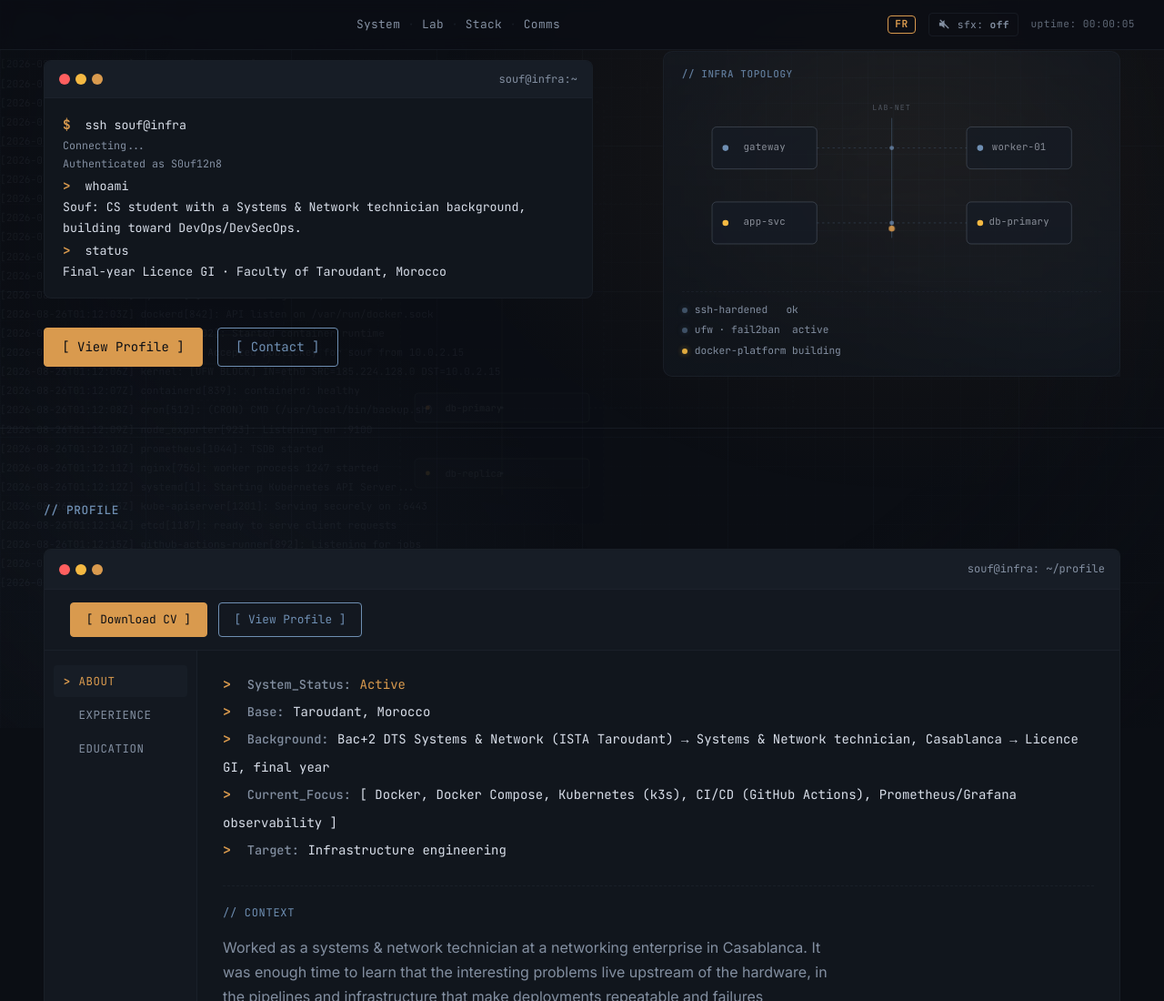
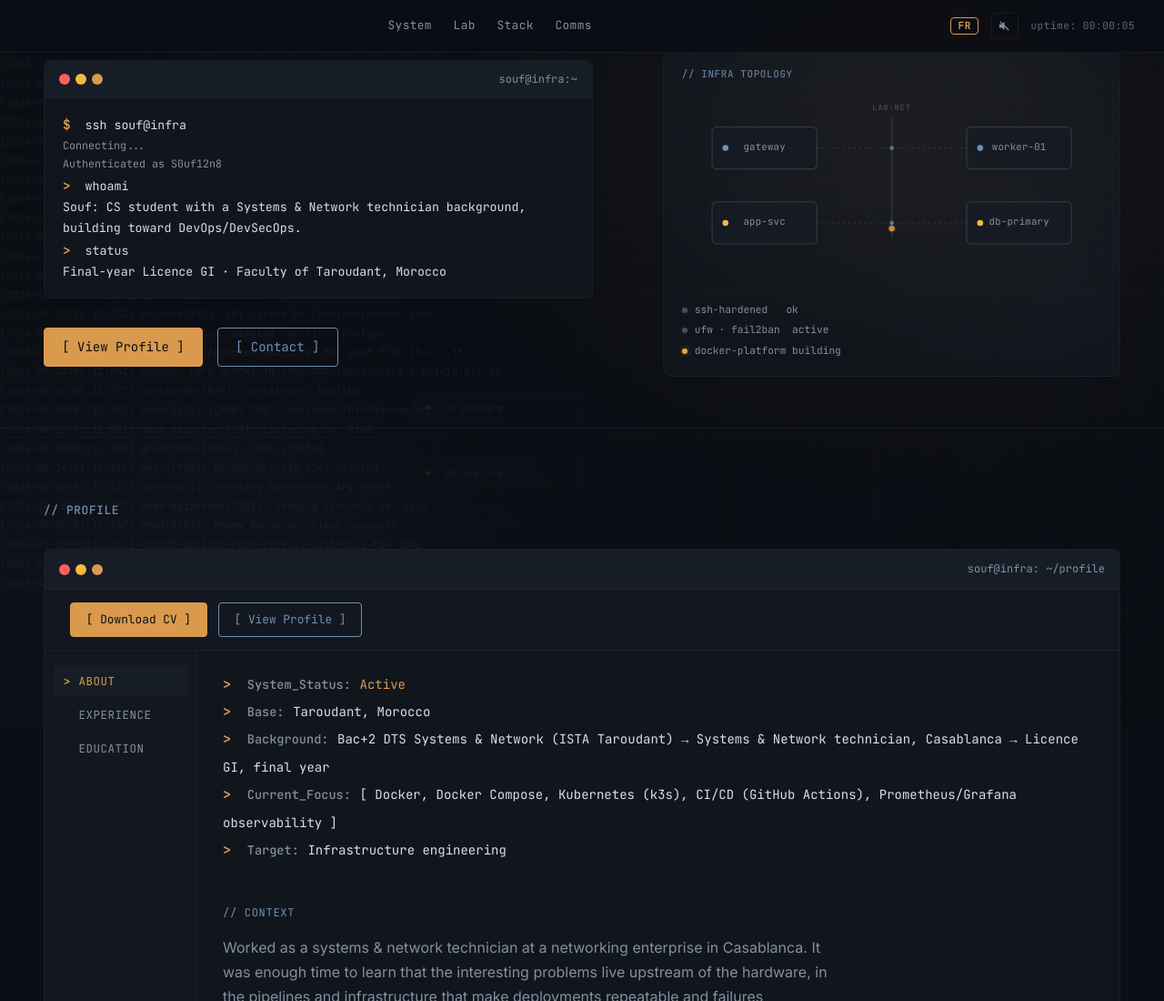
Before and after one commit to S0uf12n8/souf-infra, an Astro site: page / in a window 1280 px wide. Shown: the top 1100 px of the page at 91% size. Built offline with nearby package versions, Linux system fonts and the light colour scheme; Astro itself is replaced by a stand-in of ours.

Commit message:
enhancement

```diff
--- a/src/components/SoundToggle.astro
+++ b/src/components/SoundToggle.astro
@@ -29,7 +29,6 @@ const { t } = Astro.props;
     <path class="ic-wave" d="M12 3.2a6 6 0 0 1 0 9.6" />
     <path class="ic-mute" d="M3.4 3.4l9.2 9.2" />
   </svg>
-  <span class="snd-label">{t.sound.label} <strong class="snd-state">off</strong></span>
 </button>
 
 <script>
@@ -53,13 +52,10 @@ const { t } = Astro.props;
     let master: GainNode | null = null;
     let lastPlay = 0;
 
-    const stateEl = btn.querySelector<HTMLElement>('.snd-state');
-
     const setUi = () => {
       btn.setAttribute('aria-pressed', String(enabled));
       btn.setAttribute('aria-label', enabled ? (btn.dataset.ariaOn ?? '') : (btn.dataset.ariaOff ?? ''));
       btn.title = enabled ? (btn.dataset.titleOn ?? '') : (btn.dataset.titleOff ?? '');
-      if (stateEl) stateEl.textContent = enabled ? 'on' : 'off';
     };
 
     function ensureCtx() {
@@ -135,18 +131,16 @@ const { t } = Astro.props;
   .snd-toggle {
     display: inline-flex;
     align-items: center;
-    gap: 0.45rem;
-    font-family: 'JetBrains Mono', monospace;
-    font-size: 0.7rem;
-    letter-spacing: 0.04em;
+    justify-content: center;
     color: var(--text-dim);
     background: transparent;
     border: 1px solid var(--border);
     border-radius: 4px;
-    padding: 0.3rem 0.55rem;
+    padding: 0.4rem;
     cursor: pointer;
     white-space: nowrap;
     transition: color 0.2s, border-color 0.2s, background 0.2s;
+    line-height: 0;
   }
 
   .snd-toggle:hover {
@@ -202,8 +196,4 @@ const { t } = Astro.props;
   .snd-toggle[aria-pressed='true'] .ic-wave {
     display: block;
   }
-
-  .snd-state {
-    font-weight: 700;
-  }
 </style>
```
